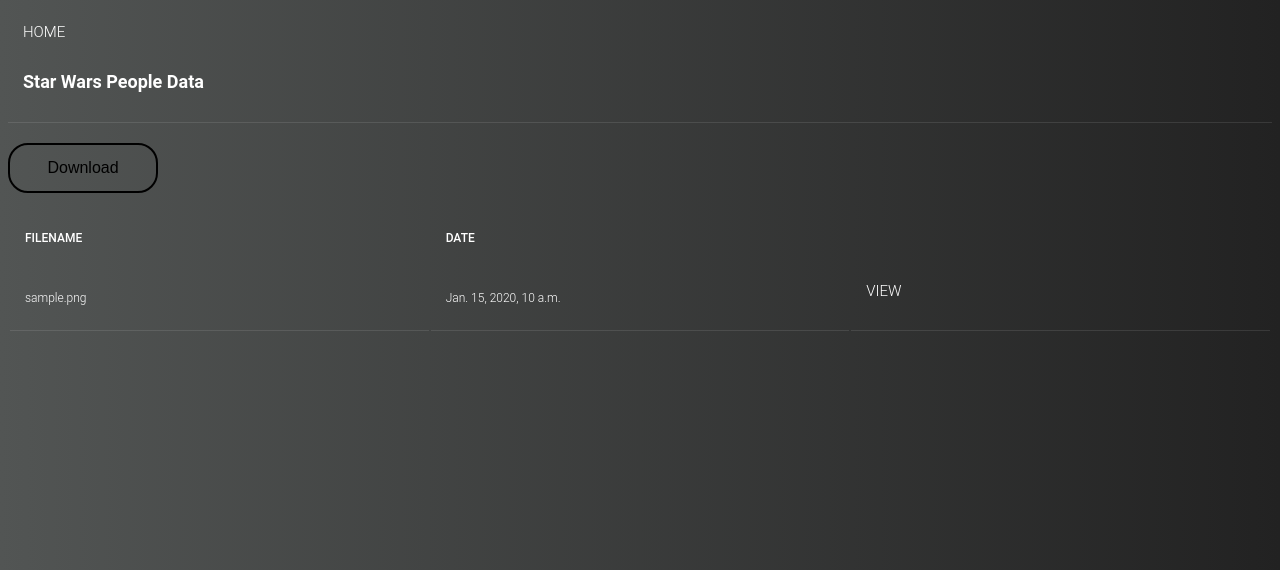
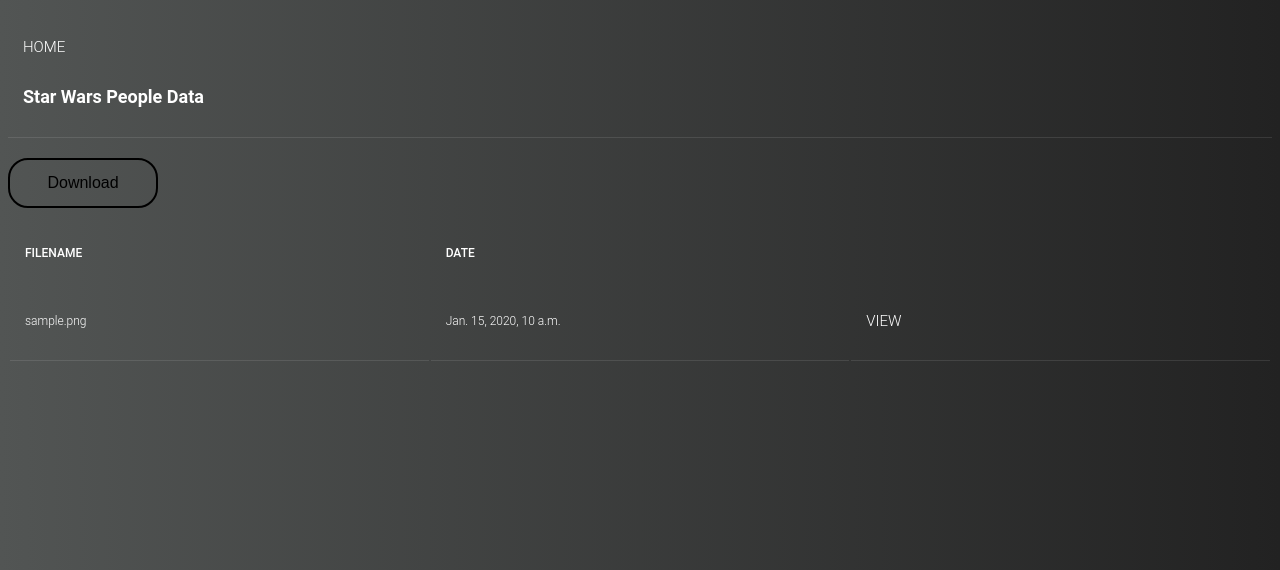
Before and after one commit to hrachhm/starwars, a Django app: template starwars/templates/download_data.html in a window 1280 px wide. Shown: the top 570 px of the page. Run offline with Django 3.2, Linux system fonts and the light colour scheme; the template is opened without the code that fills it: values that come from a table or form of the project are taken from there, others are empty; tables that the repository leaves empty hold one stand-in row (values such as "Sample post").

Commit message:
some improvements

```diff
--- a/starwars/templates/dataset_detail.html
+++ b/starwars/templates/dataset_detail.html
@@ -31,22 +31,17 @@
   var columnsInput = document.getElementById('columns');
   var buttons = document.querySelectorAll('.btn');
 
-  // Check if the "columns" parameter is present in the URL
   var urlParams = new URLSearchParams(window.location.search);
   if (urlParams.has('columns')) {
-    // Get the selected values from the "columns" parameter
     var selectedValues = urlParams.get('columns').split('&?columns=');
     buttons.forEach(function (button) {
-      // Check if the button's value is in the selected values array
       if (selectedValues.includes(button.getAttribute('data-value'))) {
         button.classList.add('selected');
       }
     });
-    // Set the initial value of the hidden input field
     columnsInput.value = selectedValues.join('&?columns=');
   }
 
-  // Add a click listener to each button
   buttons.forEach(function (button) {
     button.addEventListener('click', function () {
       button.classList.toggle('selected');
--- a/starwars/templates/download_data.html
+++ b/starwars/templates/download_data.html
@@ -1,4 +1,3 @@
-<!-- download_data.html -->
 {% load static %}
 <link rel="stylesheet" type="text/css" href="{% static 'css/styles.css' %}">
 <header>
--- a/static/css/styles.css
+++ b/static/css/styles.css
@@ -1,4 +1,3 @@
-
 a {
   font-size: 15px;
   color: #fff;
@@ -6,6 +5,7 @@
   font-weight: 300;
   text-align: left;
   margin-bottom: 15px;
+  margin-top: 15px;
   -webkit-appearance: button;
   -moz-appearance: button;
   appearance: button;
@@ -14,7 +14,7 @@
 
 }
 
-label{
+label {
   font-size: 15px;
   color: #fff;
   text-transform: uppercase;
@@ -29,20 +29,24 @@
 
 }
 
-table{
-  width:100%;
+table {
+  width: 100%;
   table-layout: fixed;
 }
-.tbl-header{
-  background-color: rgba(255,255,255,0.3);
+
+.tbl-header {
+  background-color: rgba(255, 255, 255, 0.3);
 }
-.tbl-content{
-  height:300px;
-  overflow-x:auto;
+
+.tbl-content {
+  height: 300px;
+  overflow-x: auto;
   margin-top: 0px;
-  border: 1px solid rgba(255,255,255,0.3);
+  border: 1px solid rgba(255, 255, 255, 0.3);
 }
-th, h1{
+
+th,
+h1 {
   padding: 20px 15px;
   text-align: left;
   font-weight: 500;
@@ -51,16 +55,22 @@
   text-transform: uppercase;
 
 }
-td,nav{
+
+td,
+nav {
   padding: 15px;
   text-align: left;
-  vertical-align:middle;
+  vertical-align: middle;
   font-weight: 300;
   font-size: 12px;
   color: #fff;
-  border-bottom: solid 1px rgba(255,255,255,0.1);
+  border-bottom: solid 1px rgba(255, 255, 255, 0.1);
 }
-button, a[role="button"], input[type="button"], input[type="submit"] {
+
+button,
+a[role="button"],
+input[type="button"],
+input[type="submit"] {
   background-color: transparent;
   border: 2px solid #000000;
   border-radius: 20px;
@@ -73,16 +83,20 @@
   height: 50px;
   display: inline-block;
 }
-button:hover,input[type="submit"]:hover {
+
+button:hover,
+input[type="submit"]:hover {
   background-color: #000000;
   color: #ffffff;
 }
 
-button:active,input[type="submit"]:active {
+button:active,
+input[type="submit"]:active {
   background-color: transparent;
   color: #000000;
   border-color: #ffffff;
 }
+
 .btn.selected {
   background-color: #080808;
   color: #fff;
@@ -90,7 +104,8 @@
 
 
 @import url(https://fonts.googleapis.com/css?family=Roboto:400,500,300,700);
-body{
+
+body {
   background: -webkit-linear-gradient(left, #525554, #222222);
   background: linear-gradient(to right, #525554, #222222);
   font-family: 'Roboto', sans-serif;
```
Also changed, not shown: starwars/templates/index.html (+3 -4 lines), starwars/views.py (+9 -10 lines). Lines whose indentation alone changed are shown as unchanged.
